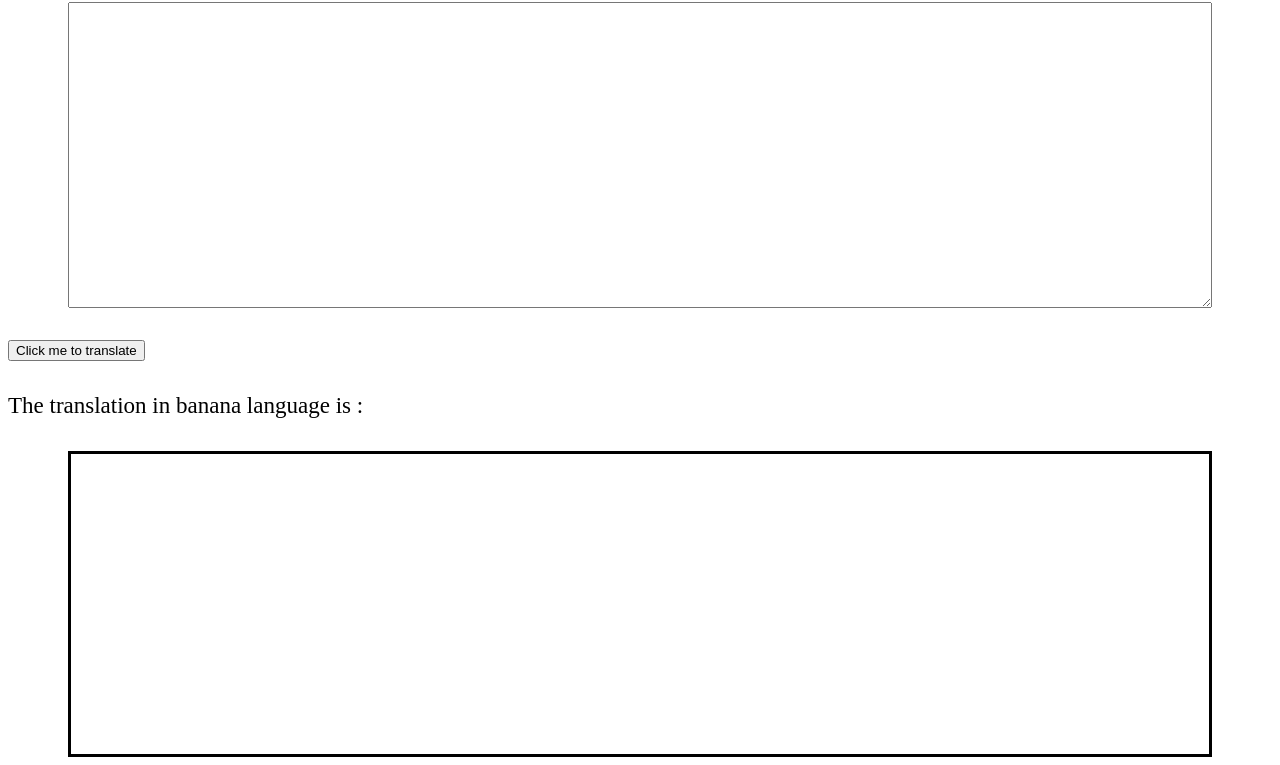
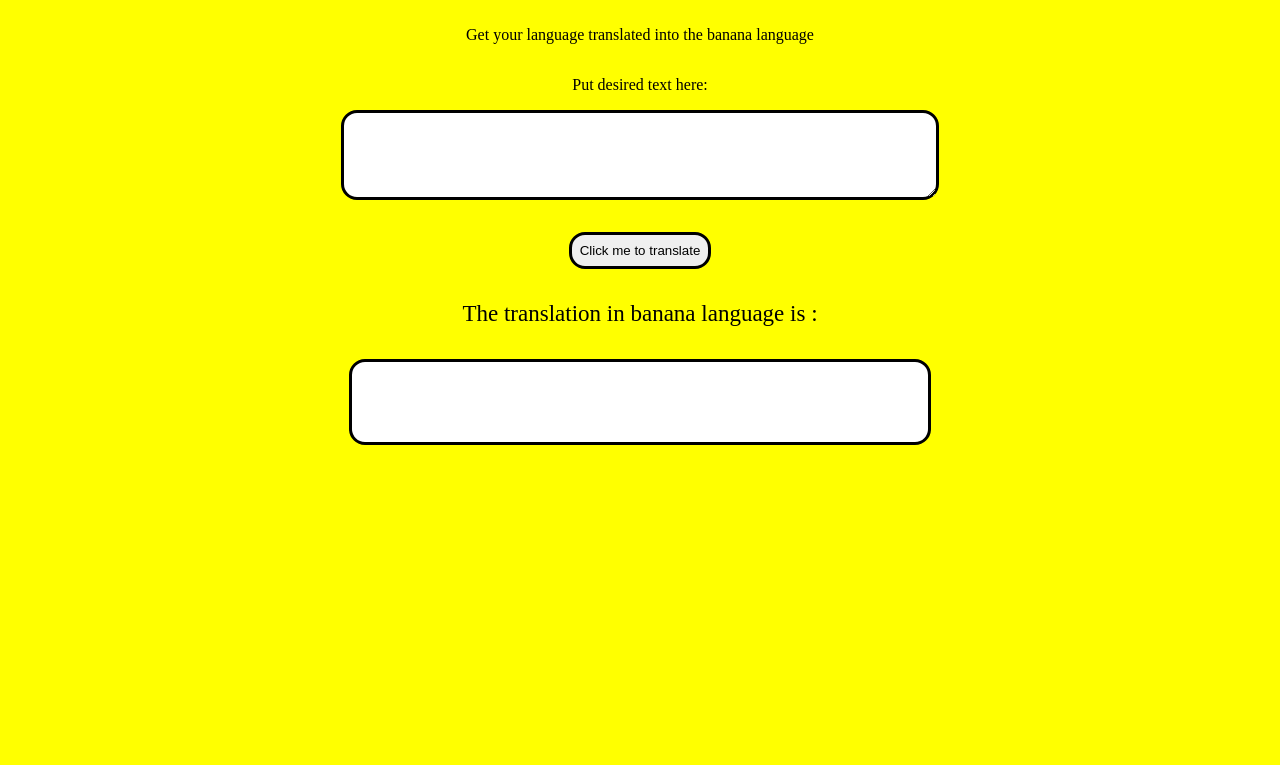
Before and after one commit to Shah-Arsalan/The-banan-language-app, a plain HTML site: page index.html in a window 1280 px wide. Shown: the part 78-843 px from the top of the page. After the commit the page ends 800 px from the top, so only its background shows below. Drawn offline with Linux system fonts and the light colour scheme.

Commit message:
Added Css

```diff
--- a/index.html
+++ b/index.html
@@ -5,47 +5,45 @@
     <meta http-equiv="X-UA-Compatible" content="IE=edge">
     <meta name="viewport" content="width=device-width, initial-scale=1.0">
     <title>Banana Speak</title>
+    <link rel="stylesheet" href="styles.css">
     <style>
-        textarea{
-            display: block;
-            width: 90%;
-            height: 300px;
-            margin: auto;
-        }
+       textarea{
+          height: 10vh;
+          width:92%;
+          margin: auto;
+          margin-bottom: 2rem;
+          border: solid black;
+          border-radius: 1rem;
+       }
 
-        button{
-            margin-top: 2rem;
-            display: block;
-            text-align: center;
-            margin-bottom:2rem;
-
-        }
 
         .div-output-head{
             font-size: 23px;
             margin-bottom: 2rem;
+            margin-top: 2rem;
         }
 
-        #output-area{
-            display: block;
-            width: 90%;
-            height: 300px;
-            margin: auto;
-            border: solid;
 
-
-        }
 
     </style>
 
 </head>
 <body>
+    <div class="container">
     <h1>Hey human</h1>
-    <textarea id="text" > </textarea>
+
+    <p>Get your language translated into the banana language</p>
+    <p>Put desired text here:</p>
+
+
+
+    <textarea placeholder="put your text here" id="text" > </textarea>
     <button id="translate" >Click me to translate</button>
 
     <div class="div-output-head">The translation in banana language is : </div>
     <div id="output-area"></div>
+</div>
+
 
 
     <script src="app.js" type="text/javascript"></script>
--- /dev/null
+++ b/styles.css
@@ -0,0 +1,31 @@
+.container{
+    margin: auto;
+    display: flex;
+    flex-direction:column;
+    width: 50vw;
+    text-align: center;
+}
+
+#output-area{
+    display: block;
+    width: 90%;
+    height: 10vh;
+    margin: auto;
+    border: solid;
+    background-color: white;
+    border-radius: 1rem;
+
+
+}
+
+#translate{
+   max-width: 50%;
+   margin: auto;
+   padding: .5rem;
+   border: solid black;
+   border-radius: 1rem;
+}
+
+body{
+    background-color: yellow;
+}
```
